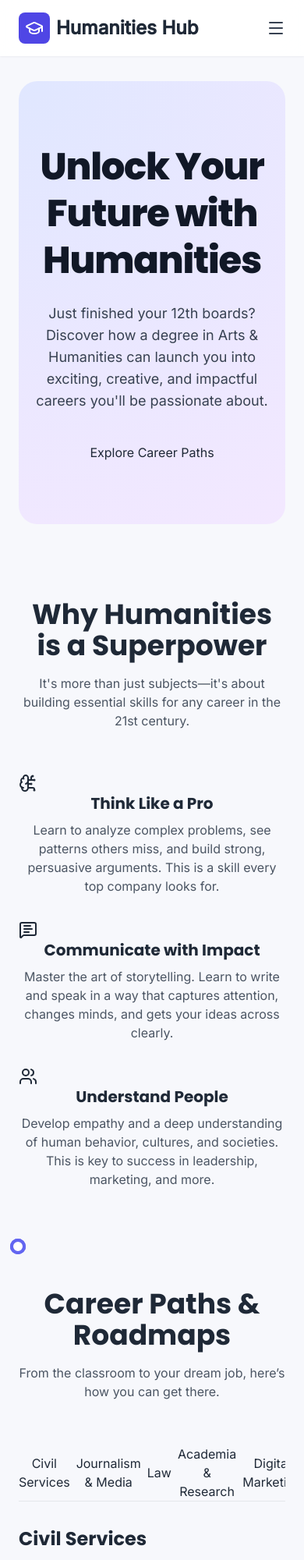
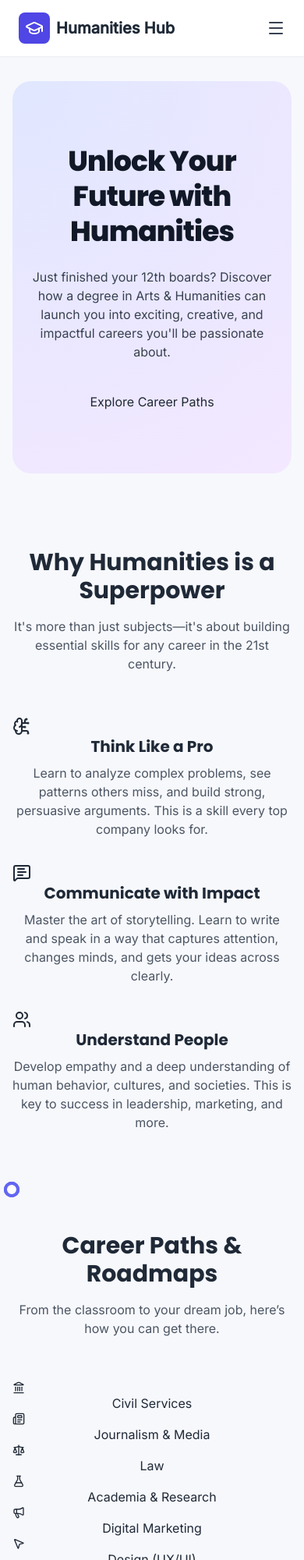
Before and after one commit to shrinuvarshney/Humanities-Hub, a plain HTML site: page index.html in a window 390 px wide. Shown: the top 2000 px of the page at 78% size. Drawn offline with nearby package versions, Linux system fonts and the light colour scheme.

Commit message:
Updated website

```diff
--- a/index.html
+++ b/index.html
@@ -73,10 +73,13 @@
             z-index: 1;
         }
         .tab-button {
-            @apply px-4 py-3 font-semibold text-gray-600 rounded-lg transition-colors duration-300 whitespace-nowrap;
+            @apply px-4 py-3 font-semibold text-gray-600 rounded-lg transition-colors duration-300 whitespace-nowrap flex items-center hover:bg-indigo-50;
         }
         .tab-button.active {
             @apply bg-indigo-600 text-white shadow-md;
+        }
+        .tab-button.active, .tab-button.active:hover {
+            @apply bg-indigo-600 text-white;
         }
     </style>
 </head>
@@ -89,7 +92,7 @@
                 <div class="bg-indigo-600 text-white p-2 rounded-lg">
                     <i data-lucide="graduation-cap" class="w-6 h-6"></i>
                 </div>
-                <span class="text-2xl font-bold text-gray-800">Humanities Hub</span>
+                <span class="text-xl md:text-2xl font-bold text-gray-800">Humanities Hub</span>
             </a>
             <div class="hidden md:flex items-center space-x-6" id="nav-menu">
                 <a href="#why-humanities" class="nav-link">Why Humanities?</a>
@@ -113,12 +116,12 @@
         </div>
     </header>
 
-    <main class="container mx-auto px-6">
+    <main class="container mx-auto px-4 md:px-6">
         <!-- Hero Section -->
         <section id="hero" class="text-center py-20 md:py-28 hero-gradient rounded-3xl my-8 overflow-hidden">
             <div class="max-w-4xl mx-auto px-4">
-                <h1 class="text-5xl md:text-7xl font-extrabold text-gray-900 leading-tight tracking-tight">Unlock Your Future with Humanities</h1>
-                <p class="mt-6 text-lg text-gray-700 max-w-2xl mx-auto">
+                <h1 class="text-4xl md:text-7xl font-extrabold text-gray-900 leading-tight tracking-tight">Unlock Your Future with Humanities</h1>
+                <p class="mt-6 text-base md:text-lg text-gray-700 max-w-2xl mx-auto">
                     Just finished your 12th boards? Discover how a degree in Arts & Humanities can launch you into exciting, creative, and impactful careers you'll be passionate about.
                 </p>
                 <div class="mt-10">
@@ -130,7 +133,7 @@
         <!-- Why Choose Humanities? -->
         <section id="why-humanities" class="py-16 fade-in">
             <div class="text-center max-w-3xl mx-auto mb-14">
-                <h2 class="text-4xl md:text-5xl font-bold">Why Humanities is a Superpower</h2>
+                <h2 class="text-3xl md:text-5xl font-bold">Why Humanities is a Superpower</h2>
                 <p class="mt-4 text-gray-600">It's more than just subjects—it's about building essential skills for any career in the 21st century.</p>
             </div>
             <div class="grid md:grid-cols-3 gap-8">
@@ -155,12 +158,12 @@
         <!-- Career Paths & Roadmaps Section -->
         <section id="career-paths" class="py-16 fade-in">
              <div class="text-center max-w-3xl mx-auto mb-14">
-                <h2 class="text-4xl md:text-5xl font-bold">Career Paths & Roadmaps</h2>
+                <h2 class="text-3xl md:text-5xl font-bold">Career Paths & Roadmaps</h2>
                 <p class="mt-4 text-gray-600">From the classroom to your dream job, here’s how you can get there.</p>
             </div>
             <div class="section-card">
-                <div class="mb-8 overflow-x-auto">
-                    <div id="tabs-container" class="flex space-x-2 border-b border-gray-200">
+                <div class="mb-8">
+                    <div id="tabs-container" class="flex flex-col sm:flex-row sm:space-x-4 sm:border-b sm:border-gray-200">
                         <!-- Tabs will be dynamically inserted here -->
                     </div>
                 </div>
@@ -173,7 +176,7 @@
         <!-- Key Undergraduate Courses -->
         <section id="courses" class="py-16 fade-in">
             <div class="text-center max-w-3xl mx-auto mb-14">
-                <h2 class="text-4xl md:text-5xl font-bold">Find Your Perfect Course</h2>
+                <h2 class="text-3xl md:text-5xl font-bold">Find Your Perfect Course</h2>
                 <p class="mt-4 text-gray-600">These popular degrees are your launchpad to an amazing future.</p>
             </div>
             <div class="grid md:grid-cols-2 lg:grid-cols-3 gap-6">
@@ -226,7 +229,7 @@
         <!-- Top Colleges -->
         <section id="colleges" class="py-16 fade-in">
             <div class="text-center max-w-3xl mx-auto mb-14">
-                <h2 class="text-4xl md:text-5xl font-bold">Aim for the Best Colleges</h2>
+                <h2 class="text-3xl md:text-5xl font-bold">Aim for the Best Colleges</h2>
                 <p class="mt-4 text-gray-600">Getting into a top college can shape your entire career. Here are some of the best in India.</p>
             </div>
             <div class="grid md:grid-cols-2 gap-8">
@@ -256,7 +259,7 @@
         <!-- Admissions & CUET Trends -->
         <section id="admissions" class="py-16 fade-in">
             <div class="text-center max-w-3xl mx-auto mb-14">
-                <h2 class="text-4xl md:text-5xl font-bold">Cracking the Admissions Process</h2>
+                <h2 class="text-3xl md:text-5xl font-bold">Cracking the Admissions Process</h2>
                 <p class="mt-4 text-gray-600">The CUET exam is your key to top universities. Here's what you need to know.</p>
             </div>
             <div class="section-card">
@@ -291,7 +294,7 @@
         <!-- Popular Competitive Exams -->
         <section id="exams" class="py-16 fade-in">
             <div class="text-center max-w-3xl mx-auto mb-14">
-                <h2 class="text-4xl md:text-5xl font-bold">Exams for Your Dream Career</h2>
+                <h2 class="text-3xl md:text-5xl font-bold">Exams for Your Dream Career</h2>
                 <p class="mt-4 text-gray-600">Beyond college admissions, these exams can land you a great job.</p>
             </div>
             <div class="grid md:grid-cols-2 lg:grid-cols-3 gap-6">
@@ -367,7 +370,7 @@
         <!-- Action Plan -->
         <section id="next-steps" class="py-16 fade-in">
             <div class="text-center max-w-3xl mx-auto mb-14">
-                <h2 class="text-4xl md:text-5xl font-bold">Your 3-Step Action Plan</h2>
+                <h2 class="text-3xl md:text-5xl font-bold">Your 3-Step Action Plan</h2>
                 <p class="mt-4 text-gray-600">Feeling motivated? Here’s how to get started right now.</p>
             </div>
             <div class="grid md:grid-cols-3 gap-8 text-center">
@@ -420,6 +423,7 @@
         const roadmapsData = [
             {
                 title: 'Civil Services',
+                icon: 'landmark',
                 description: 'Serve the nation by becoming a part of its administrative backbone. This path requires dedication, deep knowledge, and a passion for public service.',
                 steps: [
                     { title: 'Foundation (Class 11-12)', details: 'Focus on subjects like Political Science, History, and Economics. Start reading a national newspaper daily to build general awareness.' },
@@ -429,6 +433,7 @@
             },
             {
                 title: 'Journalism & Media',
+                icon: 'newspaper',
                 description: 'Be a storyteller for the digital age. This dynamic field includes reporting, content creation, public relations, and digital marketing.',
                 steps: [
                     { title: 'Foundation (Class 11-12)', details: "Develop strong writing skills. Participate in debates, school magazines, and start a blog or a social media page on a topic you're passionate about." },
@@ -438,6 +443,7 @@
             },
             {
                 title: 'Law',
+                icon: 'scale',
                 description: 'Champion justice and navigate the legal system. A career in law is prestigious, intellectually stimulating, and offers diverse opportunities.',
                 steps: [
                     { title: 'Entrance Exam (After Class 12)', details: 'Prepare for and crack the CLAT (Common Law Admission Test) or other law entrance exams for admission into top National Law Universities and other colleges.' },
@@ -447,6 +453,7 @@
             },
             {
                 title: 'Academia & Research',
+                icon: 'flask-conical',
                 description: 'Contribute to the world of knowledge as a professor or researcher. This path is for those with a deep curiosity and a love for learning.',
                 steps: [
                     { title: 'Strong Foundation (B.A. Hons)', details: 'Excel in your chosen honors subject. Work closely with professors and develop a strong academic record.' },
@@ -456,6 +463,7 @@
             },
             {
                 title: 'Digital Marketing',
+                icon: 'megaphone',
                 description: 'Combine creativity with data to help brands grow online. This field is perfect for those who love communication and technology.',
                 steps: [
                     { title: 'Build Skills (High School & College)', details: 'Start a blog, manage social media for a school club, and learn about SEO and Google Analytics through free online courses.' },
@@ -465,6 +473,7 @@
             },
              {
                 title: 'Design (UX/UI)',
+                icon: 'mouse-pointer-2',
                 description: 'Shape how people interact with technology. This creative field combines empathy, psychology, and visual design skills.',
                 steps: [
                     { title: 'Learn the Basics', details: 'Start learning design principles and tools like Figma or Adobe XD through online tutorials. A background in Psychology is a huge plus.' },
@@ -482,7 +491,7 @@
             const tabButton = document.createElement('button');
             tabButton.className = 'tab-button';
             if (index === 0) tabButton.classList.add('active');
-            tabButton.textContent = roadmap.title;
+            tabButton.innerHTML = `<i data-lucide="${roadmap.icon}" class="w-4 h-4 mr-2"></i><span>${roadmap.title}</span>`;
             tabButton.dataset.target = `roadmap-${index}`;
             tabsContainer.appendChild(tabButton);
 
@@ -512,14 +521,17 @@
             roadmapsContainer.appendChild(roadmapDiv);
         });
 
+        lucide.createIcons();
+
         tabsContainer.addEventListener('click', (e) => {
-            if (e.target.classList.contains('tab-button')) {
+            const clickedTab = e.target.closest('.tab-button');
+            if (clickedTab) {
                 // Update tabs
                 tabsContainer.querySelectorAll('.tab-button').forEach(btn => btn.classList.remove('active'));
-                e.target.classList.add('active');
+                clickedTab.classList.add('active');
 
                 // Update content
-                const targetId = e.target.dataset.target;
+                const targetId = clickedTab.dataset.target;
                 roadmapsContainer.querySelectorAll('.roadmap-content').forEach(content => {
                     content.classList.add('hidden');
                     if (content.id === targetId) {
```
